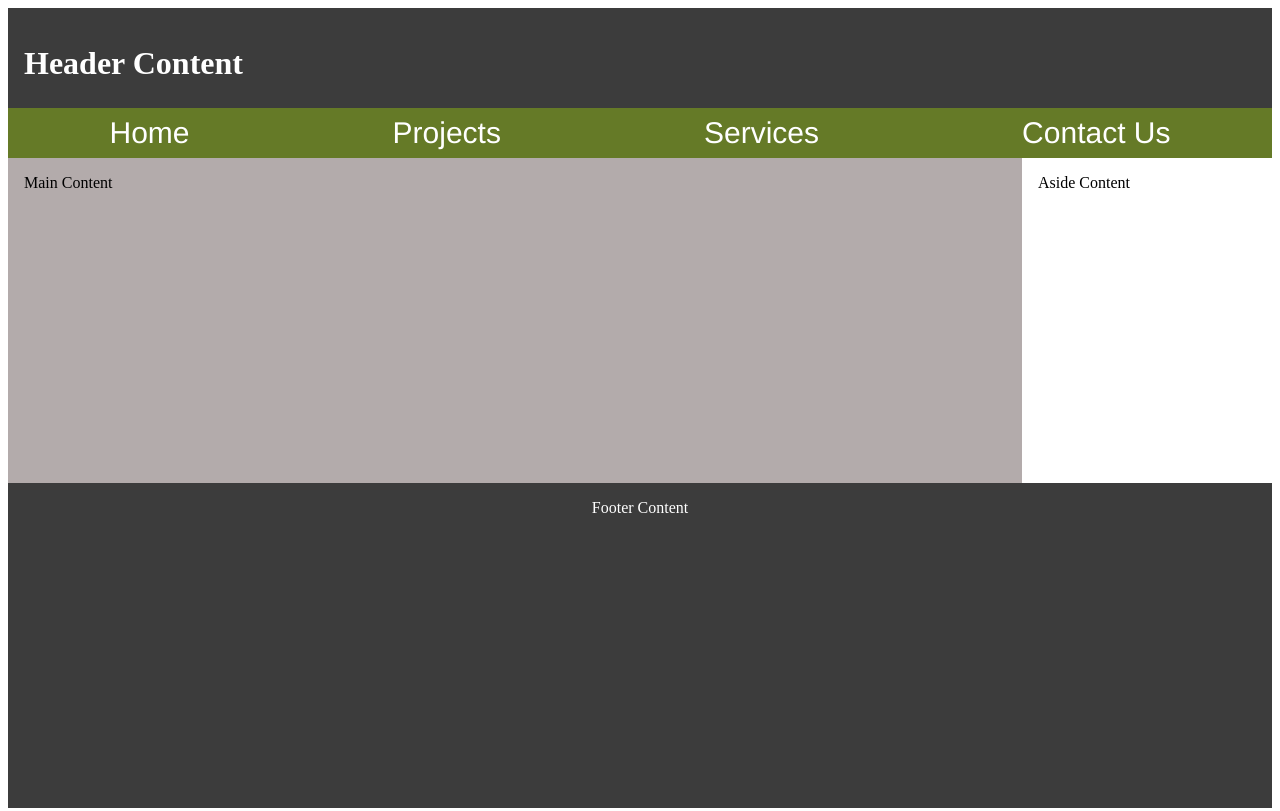
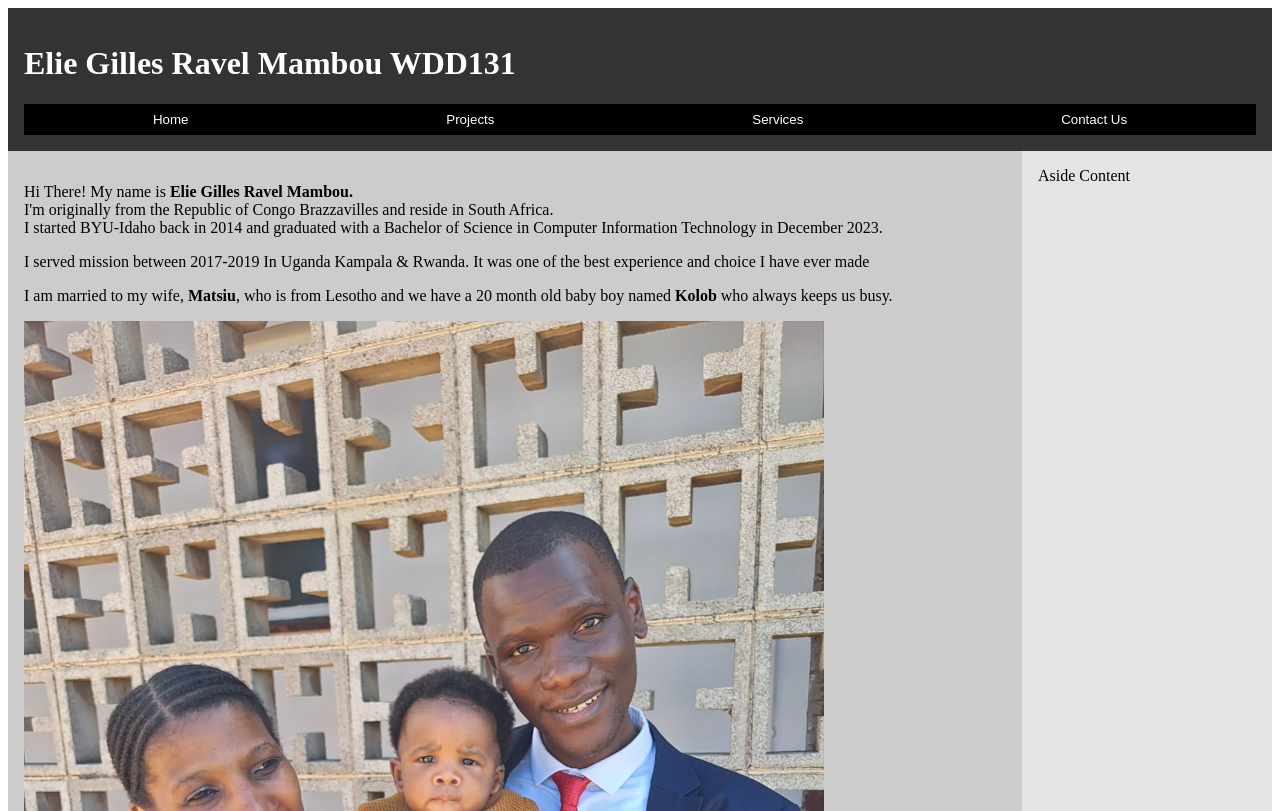
Before and after one commit to Mambou-Gilles/wdd131, a plain HTML site: page week01/basic-layout.html in a window 1280 px wide. Shown: the top 811 px of the page. Drawn offline with Linux system fonts and the light colour scheme.

Commit message:
Holy Grail

```diff
--- a/week01/basic-layout.html
+++ b/week01/basic-layout.html
@@ -3,21 +3,29 @@
 <head>
     <meta charset="UTF-8">
     <meta name="viewport" content="width=device-width, initial-scale=1.0">
-    <title>Document</title>
+    <title>Elie Gilles Mambou | WDD131</title>
     <link rel="stylesheet" href="styles/layout.css">
 </head>
 <body>
     <header>
-        <h1>Header Content</h1>
+        <h1>Elie Gilles Ravel Mambou WDD131</h1>
+        <nav>
+            <a href="#">Home</a>
+            <a href="#">Projects</a>
+            <a href="#">Services</a>
+            <a href="#">Contact Us</a>
+          </nav>
       </header>
-      <nav>
-        <a href="#">Home</a>
-        <a href="#">Projects</a>
-        <a href="#">Services</a>
-        <a href="#">Contact Us</a>
-      </nav>
+
       <main>
-        Main Content
+        <p>Hi There! My name is <strong>Elie Gilles Ravel Mambou.</strong><br>
+        I'm originally from the Republic of Congo Brazzavilles and reside in South Africa.<br>
+        I started BYU-Idaho back in 2014 and graduated with a Bachelor of Science in Computer Information Technology in December 2023.</p>
+        <p>I served mission between 2017-2019 In Uganda Kampala & Rwanda. It was one of the best experience and choice I have ever made</p>
+        <p>I am married to my wife, <strong>Matsiu</strong>, who is from Lesotho and we have a 20 month old baby boy named <strong>Kolob</strong> who always keeps us busy.</p>
+        <picture>
+            <img src="images/week01/first-image.jpg" alt="An old picture of when Kolob was 8 month old" width="800" height="1067" srcset="images/week01/first-image.jpg 400w, images/week01/first-image.jpg 800w, images/week01/first-image.jpg 1200w" sizes="(max-width: 768px) 100vw, (max-width: 1200px) 50vw, 800px">
+        </picture>
       </main>
       <aside>Aside Content</aside>
       <footer>Footer Content</footer>
--- a/week01/styles/layout.css
+++ b/week01/styles/layout.css
@@ -1,4 +1,4 @@
-body {
+/* body {
     display: grid;
     height: 100vh;
     grid-template-columns: 1fr 250px;
@@ -48,3 +48,62 @@ body {
   header, main, aside, footer {
     padding: 16px;
   }
+
+   */
+
+   body {
+    display: grid;
+    height: 100vh;
+    grid-template-columns: 1fr 250px; /* Keep the sidebar width fixed and the main content flexible */
+    grid-template-rows: auto 1fr 300px; /* Allocate sufficient space for the header, flexible space for the main content, and a fixed height for the footer */
+    grid-template-areas:
+      "header header"
+      "main aside"
+      "footer footer";
+  }
+
+  header, main, aside, footer {
+    padding: 1rem;
+  }
+
+  header {
+    background: #333;
+    color: #fff;
+    grid-area: header;
+  }
+
+  nav {
+    background-color: #000;
+    color: yellow;
+    display: flex;
+    align-items: center;
+    justify-content: center;
+  }
+
+  nav a {
+    display: block;
+    padding: 0.5rem;
+    color: #fff;
+    text-decoration: none;
+    font-family: Arial, sans-serif;
+    font-size: smaller;
+    text-align: center;
+    flex: 1 1 auto;
+  }
+
+  main {
+    background: #ccc;
+    grid-area: main;
+  }
+
+  aside {
+    grid-area: aside;
+    background: #e4e4e4; /* Adding a different background to distinguish from the main content */
+  }
+
+  footer {
+    text-align: center;
+    background: #333;
+    color: #fff;
+    grid-area: footer;
+  }
```
Also changed, not shown: week01/images/week01/first-image.jpg (added).
